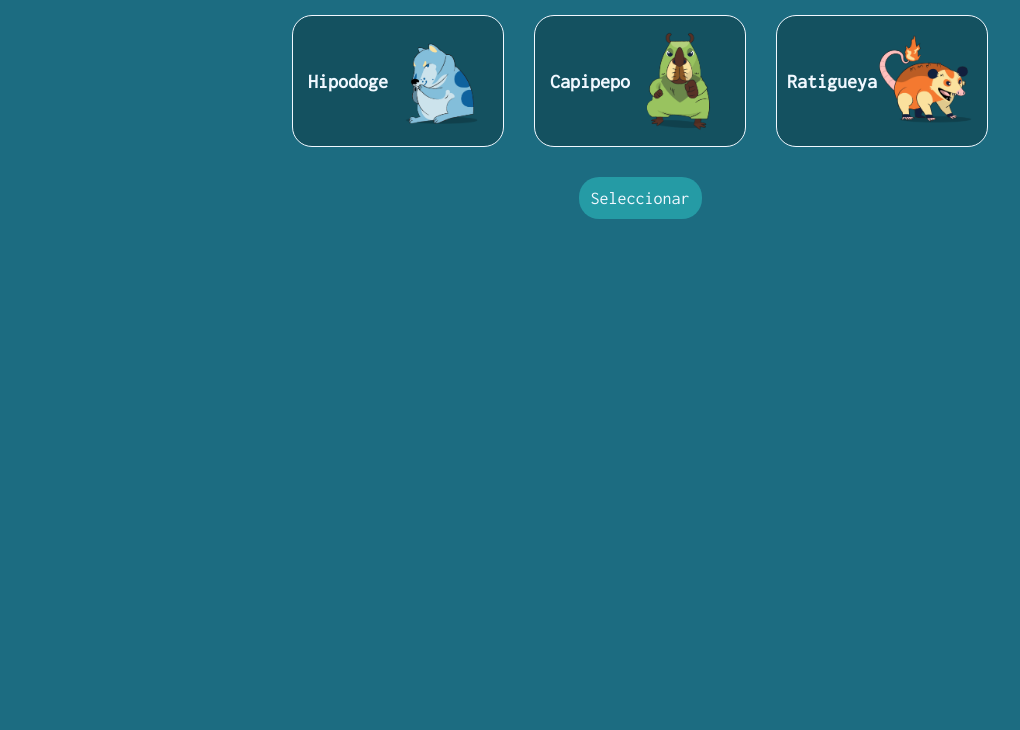
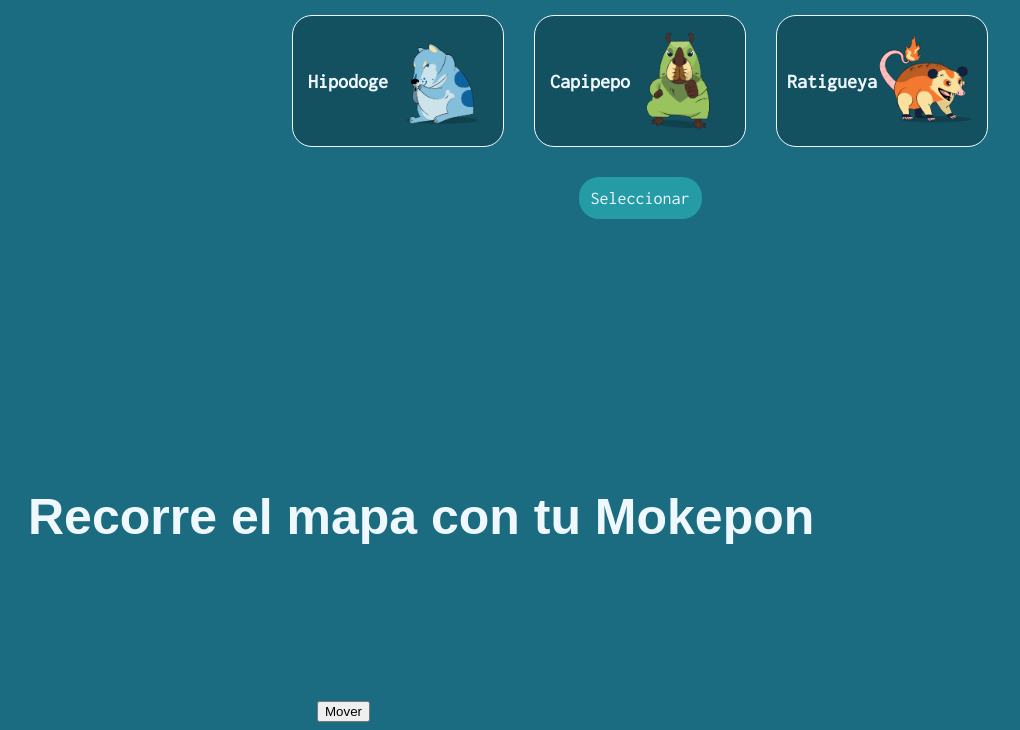
Before and after one commit to fernanshay/mokepon, a plain HTML site: page code/index.html in a window 1280 px wide. Shown: the part 340-1070 px from the top of the page, without its empty margins (0-1020 px from the left). Before the commit the page ends 816 px from the top, so only its background shows below. Drawn offline with Linux system fonts and the light colour scheme; files whose address does not match are found by name; a web font is replaced by a local one.

Commit message:
Update index.html

```diff
--- a/code/index.html
+++ b/code/index.html
@@ -10,10 +10,14 @@
 
             <h2 class='subtitulo'>Elige tu mascota</h2>
 
-            <div id='contenedorTarjetas' class='tarjetas'>
+            <div id='contenedorTarjetas' class='tarjetas'></div>
 
-            </div>
             <button id = 'boton-seleccionar-mascota'>Seleccionar</button>
+        </section>
+        <section id='ver-mapa'>
+            <h1 class='titulo'>Recorre el mapa con tu Mokepon</h1>
+            <canvas id='mapa'></canvas>
+            <button onClick='moverCapipepo()' >Mover</button>
         </section>
         <section id = 'elegir-ataque'>
             <h1 class='titulo'>¡La Batalla Mokepón!</h1>
@@ -28,7 +32,7 @@
             <div id = 'mensajes'>
                 <p id='resultado'>¡Suerte!</p>
 
-                <div class = 'reiniciar'>
+                <div class='reiniciar'>
                     <button id = 'boton-reiniciar'>Reiniciar Juego</button>
                 </div>
             </div>
```
